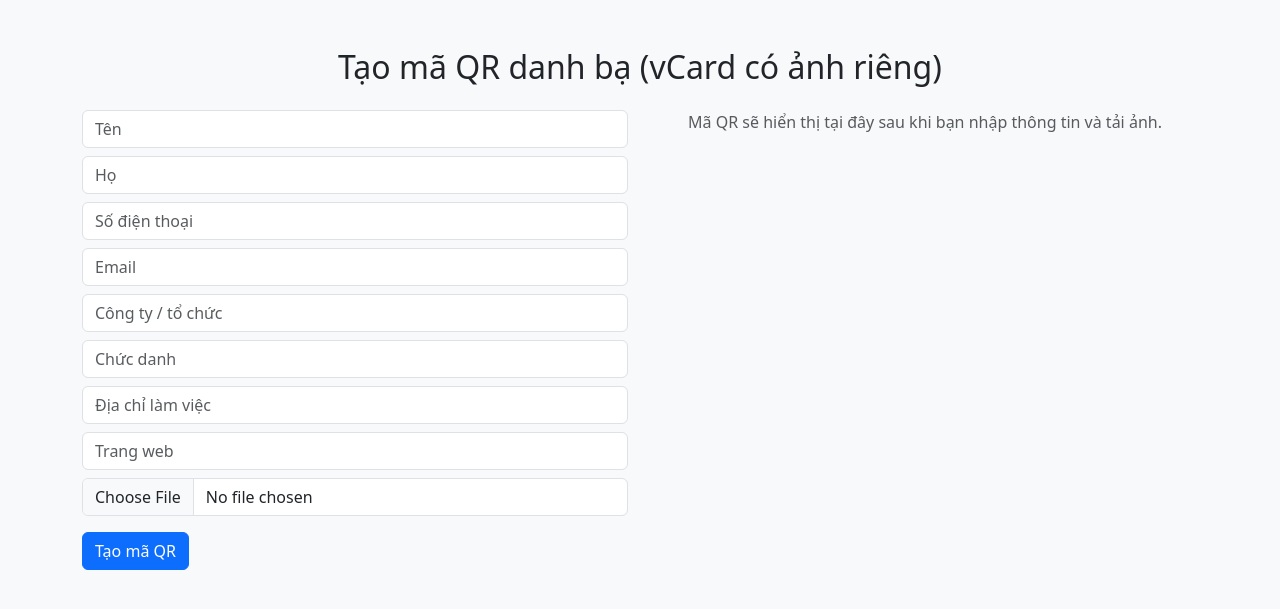
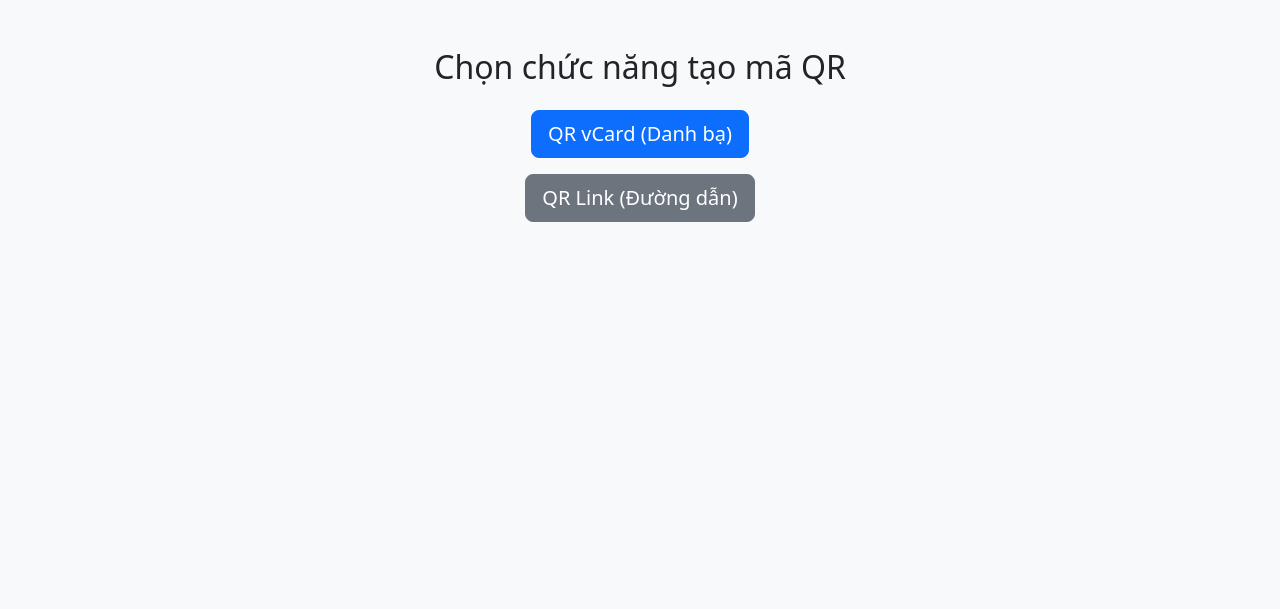
Before and after one commit to passers4074/qr-vcard-web, a Flask app: page / in a window 1280 px wide. Shown: the top 609 px of the page. Run offline with Flask 3, Linux system fonts and the light colour scheme.

Commit message:
Cap nhat chuc nang moi

```diff
--- a/app.py
+++ b/app.py
@@ -2,13 +2,14 @@ import os
 from flask import Flask, render_template, request, send_file
 import qrcode
 from PIL import Image
+from io import BytesIO
 import base64
-from io import BytesIO
 from werkzeug.utils import secure_filename
 
 app = Flask(__name__)
-UPLOAD_FOLDER = 'static'
-app.config['UPLOAD_FOLDER'] = UPLOAD_FOLDER
+UPLOAD_FOLDER = "static"
+os.makedirs(UPLOAD_FOLDER, exist_ok=True)
+app.config["UPLOAD_FOLDER"] = UPLOAD_FOLDER
 
 def create_vcard(data, photo_b64=None):
     vcard = "BEGIN:VCARD\nVERSION:3.0\n"
@@ -31,16 +32,20 @@ def create_vcard(data, photo_b64=None):
     vcard += "END:VCARD"
     return vcard
 
-@app.route("/", methods=["GET", "POST"])
-def index():
+@app.route("/")
+def home():
+    return render_template("index.html")
+
+@app.route("/vcard", methods=["GET", "POST"])
+def vcard():
     if request.method == "POST":
         form = request.form
         first_name = form.get("first_name", "").strip()
         if not first_name:
             return "Trường tên là bắt buộc.", 400
 
+        photo_b64 = None
         photo_file = request.files.get("photo")
-        photo_b64 = None
         if photo_file and photo_file.filename:
             image = Image.open(photo_file)
             image = image.convert("RGB")
@@ -53,35 +58,50 @@ def index():
         vcard_short = create_vcard(form)
 
         filename_base = secure_filename(first_name.lower().replace(" ", "_"))
-        os.makedirs(app.config['UPLOAD_FOLDER'], exist_ok=True)
+        vcf_filename = f"{filename_base}.vcf"
+        qr_filename = f"{filename_base}_qr.png"
 
-        vcf_filename = f"{filename_base}.vcf"
-        vcf_path = os.path.join(app.config['UPLOAD_FOLDER'], vcf_filename)
-        with open(vcf_path, "w", encoding="utf-8") as f:
+        with open(os.path.join(UPLOAD_FOLDER, vcf_filename), "w", encoding="utf-8") as f:
             f.write(vcard_full)
 
-        qr_filename = f"{filename_base}_qr.png"
-        qr_path = os.path.join(app.config['UPLOAD_FOLDER'], qr_filename)
-        qr = qrcode.make(vcard_short)
-        qr.save(qr_path)
+        qr_img = qrcode.make(vcard_short)
+        qr_img.save(os.path.join(UPLOAD_FOLDER, qr_filename))
 
-        return render_template("index.html",
-                               qr_generated=True,
+        return render_template("vcard.html", qr_generated=True,
                                qr_path=f"/static/{qr_filename}",
                                qr_filename=qr_filename,
                                vcf_filename=vcf_filename)
 
-    return render_template("index.html", qr_generated=False)
+    return render_template("vcard.html", qr_generated=False)
+
+@app.route("/link", methods=["GET", "POST"])
+def qr_link():
+    if request.method == "POST":
+        url = request.form.get("url", "").strip()
+        if not url:
+            return "Trường đường link là bắt buộc.", 400
+
+        info = request.form.get("info", "").strip()
+        filename_base = secure_filename((info or "qr_link").lower().replace(" ", "_"))
+        qr_filename = f"{filename_base}_qr.png"
+        qr_img = qrcode.make(url)
+        qr_img.save(os.path.join(UPLOAD_FOLDER, qr_filename))
+
+        return render_template("link.html", qr_generated=True,
+                               qr_path=f"/static/{qr_filename}",
+                               qr_filename=qr_filename)
+
+    return render_template("link.html", qr_generated=False)
 
 @app.route("/download")
 def download_qr():
     filename = request.args.get("filename")
-    return send_file(os.path.join(app.config['UPLOAD_FOLDER'], filename), as_attachment=True)
+    return send_file(os.path.join(UPLOAD_FOLDER, filename), as_attachment=True)
 
 @app.route("/download-vcf")
 def download_vcf():
     filename = request.args.get("filename")
-    return send_file(os.path.join(app.config['UPLOAD_FOLDER'], filename), as_attachment=True)
+    return send_file(os.path.join(UPLOAD_FOLDER, filename), as_attachment=True)
 
 if __name__ == "__main__":
     port = int(os.environ.get("PORT", 5000))
--- a/templates/index.html
+++ b/templates/index.html
@@ -2,52 +2,14 @@
 <html lang="vi">
 <head>
     <meta charset="UTF-8">
-        <title>Tạo QR vCard</title>
+    <title>Chọn chức năng QR</title>
     <link href="https://cdn.jsdelivr.net/npm/bootstrap@5.3.0/dist/css/bootstrap.min.css" rel="stylesheet">
 </head>
-    <body class="bg-light">
+<body class="bg-light text-center">
 <div class="container mt-5">
-            <h2 class="text-center mb-4">Tạo mã QR danh bạ (vCard có ảnh riêng)</h2>
-            <div class="row">
-                <div class="col-md-6">
-                    <form method="POST" enctype="multipart/form-data">
-                        <input name="first_name" class="form-control mb-2" placeholder="Tên"
-                            value="{{ request.form.first_name }}" required
-                            oninvalid="this.setCustomValidity('Vui lòng nhập tên')" oninput="setCustomValidity('')">
-
-                        <input name="last_name" class="form-control mb-2" placeholder="Họ"
-                            value="{{ request.form.last_name }}">
-
-                        <input name="phone" class="form-control mb-2" placeholder="Số điện thoại"
-                            value="{{ request.form.phone }}">
-
-                        <input name="email" type="email" class="form-control mb-2" placeholder="Email"
-                            value="{{ request.form.email }}">
-
-                        <input name="org" class="form-control mb-2" placeholder="Công ty / tổ chức"
-                            value="{{ request.form.org }}">
-
-                        <input name="title" class="form-control mb-2" placeholder="Chức danh" value="{{ request.form.title }}">
-                        <input name="address" class="form-control mb-2" placeholder="Địa chỉ làm việc" value="{{ request.form.address }}">
-                        <input name="website" class="form-control mb-2" placeholder="Trang web" value="{{ request.form.website }}">
-                        <input type="file" name="photo" class="form-control mb-3" accept="image/*">
-
-                        <button type="submit" class="btn btn-primary">Tạo mã QR</button>
-                        {% if qr_generated %}
-                        <a href="/download?filename={{ qr_filename }}" class="btn btn-success ms-2">Tải QR</a>
-                        <a href="/download-vcf?filename={{ vcf_filename }}" class="btn btn-secondary ms-2">Tải file vCard</a>
-                        {% endif %}
-                    </form>
-                </div>
-                <div class="col-md-6 text-center">
-                    {% if qr_generated %}
-                        <p class="text-success mt-2">Quét mã QR để thêm danh bạ (không kèm ảnh)</p>
-                        <img src="{{ qr_path }}" alt="QR Code" class="img-fluid shadow border rounded">
-                    {% else %}
-                        <p class="text-muted">Mã QR sẽ hiển thị tại đây sau khi bạn nhập thông tin và tải ảnh.</p>
-                    {% endif %}
-                </div>
-            </div>
+    <h2 class="mb-4">Chọn chức năng tạo mã QR</h2>
+    <a href="/vcard" class="btn btn-primary btn-lg mb-3">QR vCard (Danh bạ)</a><br>
+    <a href="/link" class="btn btn-secondary btn-lg">QR Link (Đường dẫn)</a>
 </div>
 </body>
 </html>
```
Also changed, not shown: templates/link.html (added, +29 -0 lines), templates/vcard.html (added, +43 -0 lines). Lines whose indentation alone changed are shown as unchanged.
